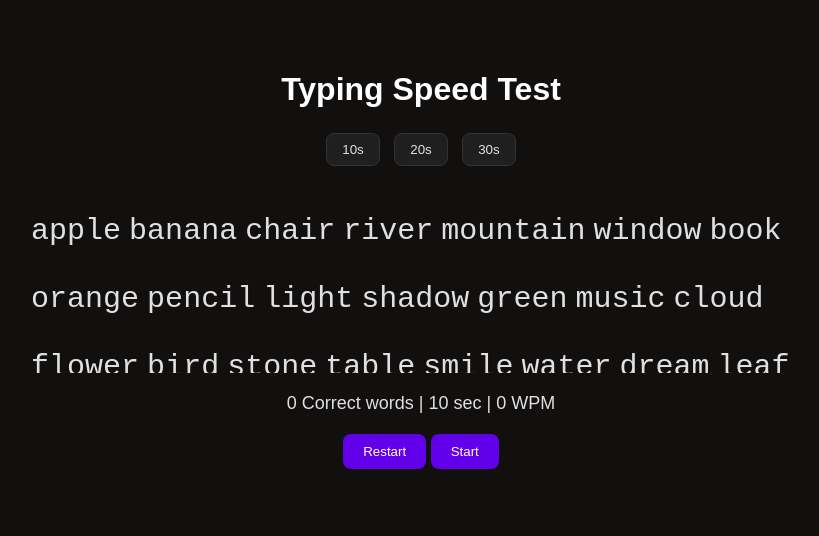
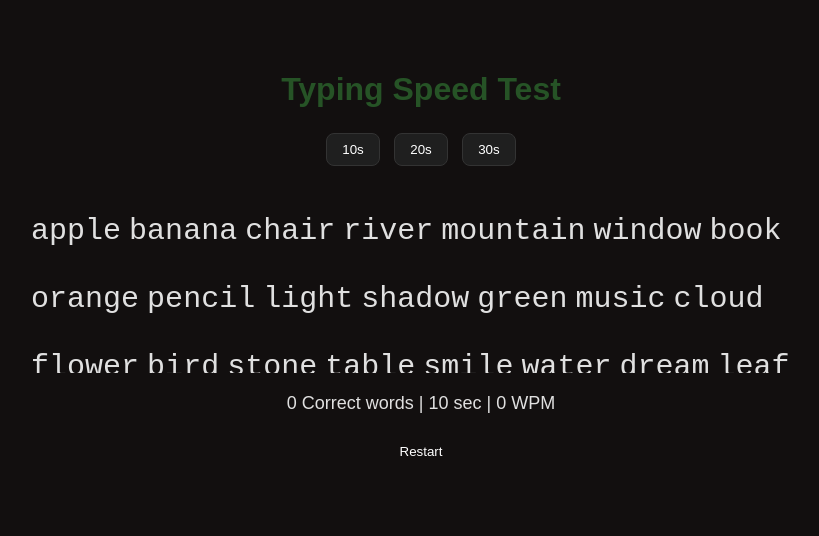
Before and after one commit to atoor8381/typeit, a website built with Vite: page index.html in a window 1280 px wide. Shown: the whole page, without its empty margins (219-1038 px from the left). Built offline with nearby package versions, Linux system fonts and the light colour scheme.

Commit message:
minor chanegs

```diff
--- a/index.html
+++ b/index.html
@@ -29,7 +29,6 @@
         <span id="wpm">0</span> WPM
       </div>
       <button id="restart">Restart</button>
-      <button id="start">Start</button>
     </main>
   </div>
     <script type="module" src="/src/main.js"></script>
--- a/src/main.js
+++ b/src/main.js
@@ -75,7 +75,7 @@ let defaultTimerIntervalId = null
 let istimeup = false
 let timeleft
 let defaultTimerRunning = false
-let defaultTimerOver = false // 👈 NEW FLAG
+let defaultTimerOver = false //  NEW FLAG
 
 function timer(length) {
   if (timerIntervalId !== null) return;
@@ -160,7 +160,7 @@ function defaulttimer() {
   // Don't start if already running or finished once
   if (defaultTimerRunning || defaultTimerOver) return;
   defaultTimerRunning = true;
-  disableTimerButtons(true);
+  disableTimerButtons(true); //disable other timer buttons
 
   let timeLeftLocal = 10;
   timerElement.textContent = timeLeftLocal;
@@ -174,7 +174,7 @@ function defaulttimer() {
       defaultTimerRunning = false
       defaultTimerOver = true // 👈 Mark finished permanently
       timerElement.textContent = '10';
-      disableTimerButtons(false);
+      disableTimerButtons(false); //re enables the timer buttons
       clearrallinterval();
       istimeup = true; // 👈 stop typing
     }
@@ -215,7 +215,7 @@ function play() {
     } else if (keypressed === 'Backspace') {
       e.preventDefault();
       spancount = Math.max(0, spancount - 1);
-      numofwords = Math.max(0, numofwords - 1)
+      numofwords = Math.max(0, numofwords - 1) //these lines will prevent us from going below zero
       correctwords.innerHTML = numofwords;
       if (checkword[spancount]) {
         checkword[spancount].classList.remove('correct', 'wrong')
--- a/src/style.css
+++ b/src/style.css
@@ -20,7 +20,7 @@ body {
 
 header h1 {
   margin-bottom: 20px;
-  color: #fff;
+  color: rgb(38, 83, 38);
 }
 
 .controls {
@@ -31,7 +31,7 @@ header h1 {
 
 .controls button {
   background: #1f1f1f;
-  color: #e0e0e0;
+  color: white;
   border: 1px solid #333;
   padding: 8px 15px;
   margin: 5px;
@@ -119,16 +119,7 @@ header h1 {
   }
 
   #restart {
-    background: #6200ea;
-    color: white;
-    border: none;
-    padding: 10px 20px;
-    border-radius: 8px;
-    cursor: pointer;
-  }
-
-  #start{
-    background: #6200ea;
+    background: none;
     color: white;
     border: none;
     padding: 10px 20px;
```
